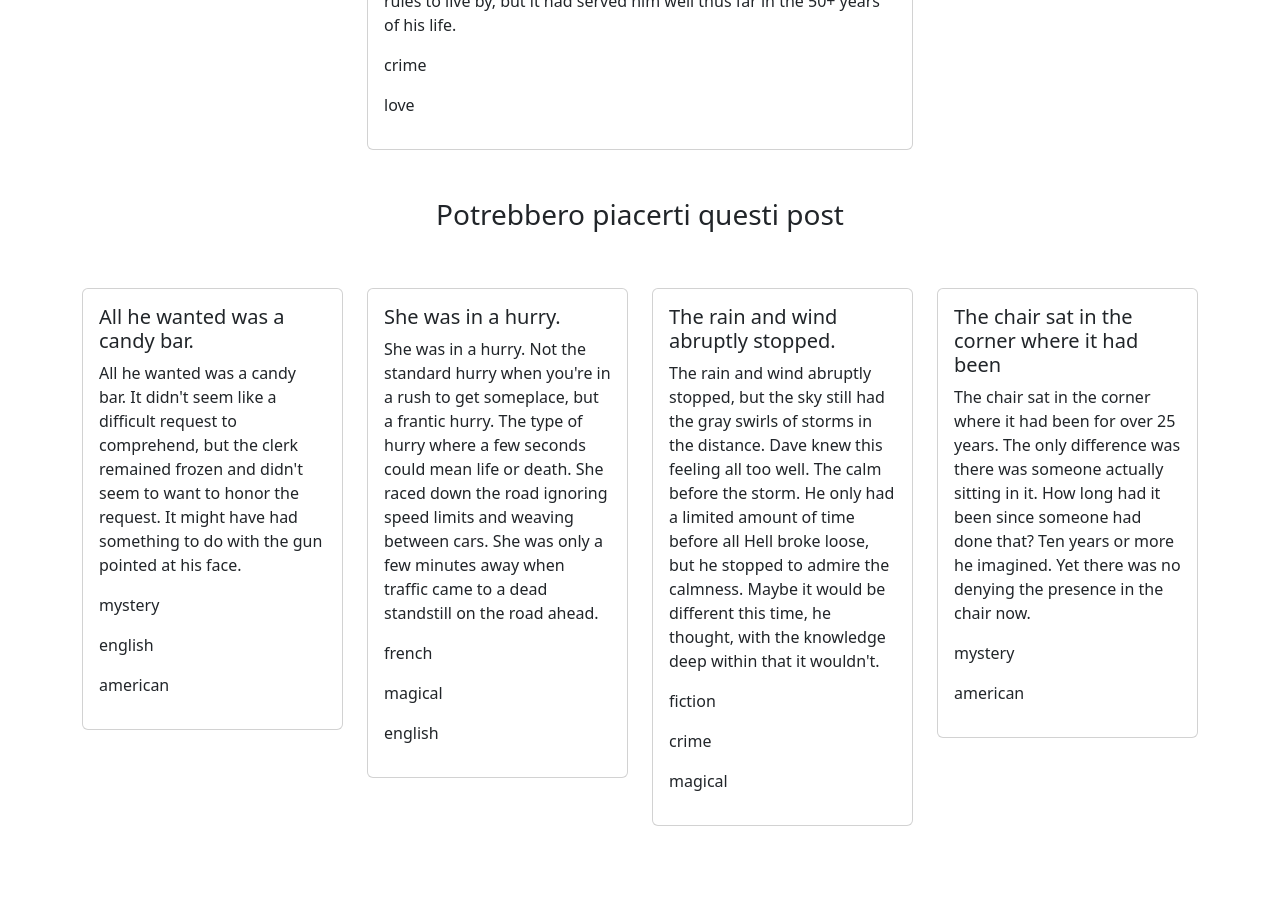
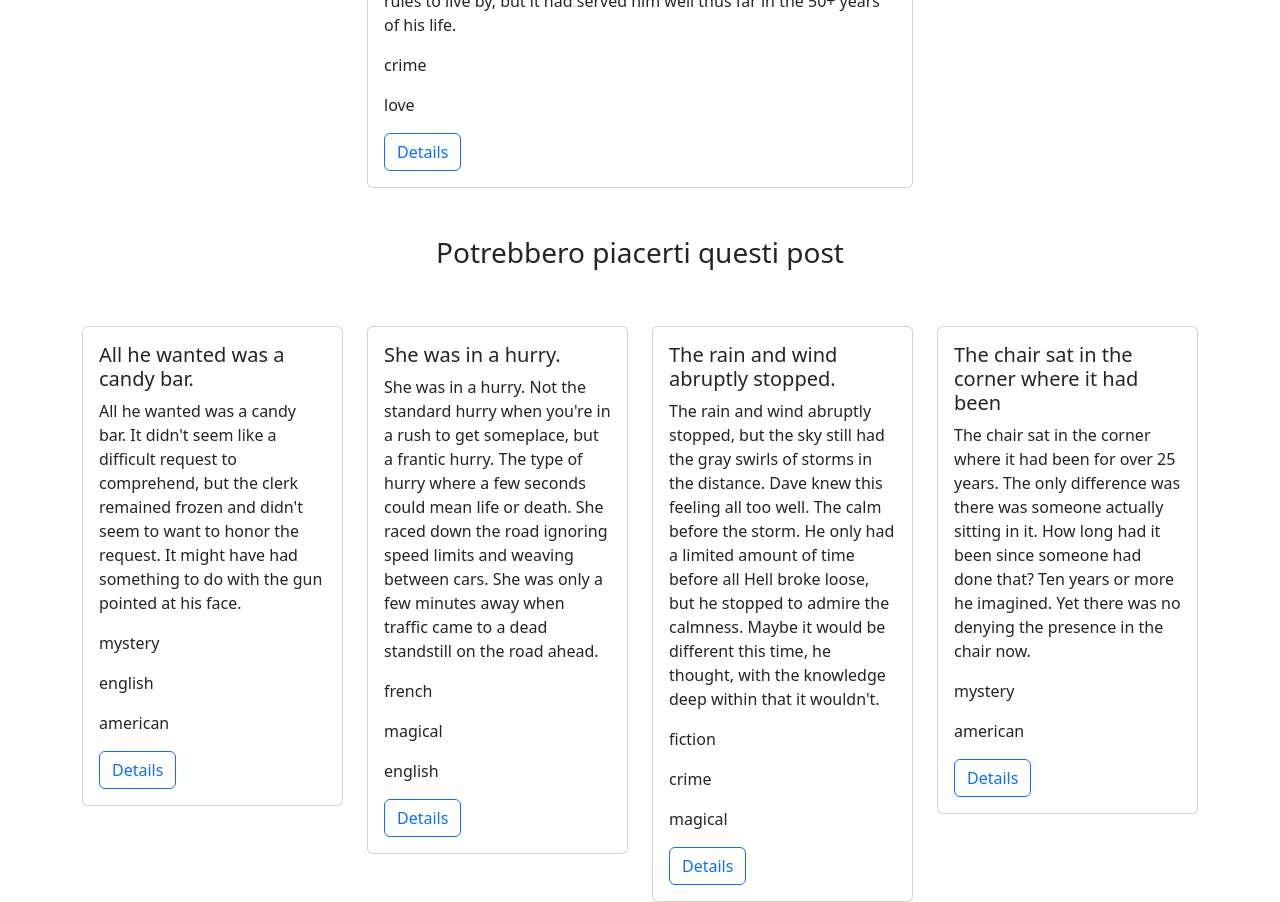
Before and after one commit to danilofumuso/appDay3, an Angular app: page / in a window 1280 px wide. Shown: the part 260-1162 px from the top of the page. Before the commit the page ends 1086 px from the top, so only its background shows below. Built offline with nearby package versions, Linux system fonts and the light colour scheme.

Commit message:
added button to card

```diff
--- a/src/app/components/home/home.component.html
+++ b/src/app/components/home/home.component.html
@@ -9,6 +9,7 @@
             {{ posts[indexRandom].body }}
           </p>
           <p *ngFor="let tag of posts[indexRandom].tags">{{ tag }}</p>
+          <a href="#" class="btn btn-outline-primary">Details</a>
         </div>
       </div>
     </div>
@@ -24,6 +25,7 @@
           <h5 class="card-title">{{ post.title }}</h5>
           <p class="card-text">{{ post.body }}</p>
           <p *ngFor="let tag of post.tags">{{ tag }}</p>
+          <a href="#" class="btn btn-outline-primary">Details</a>
         </div>
       </div>
     </div>
```
